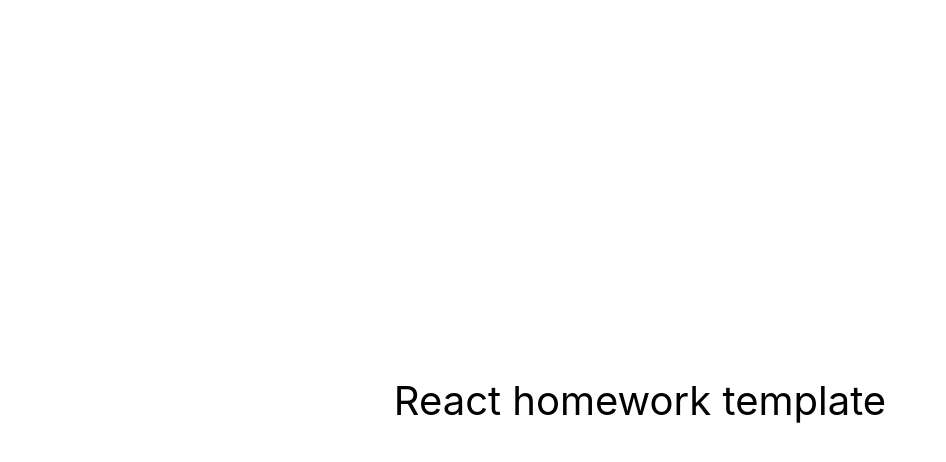
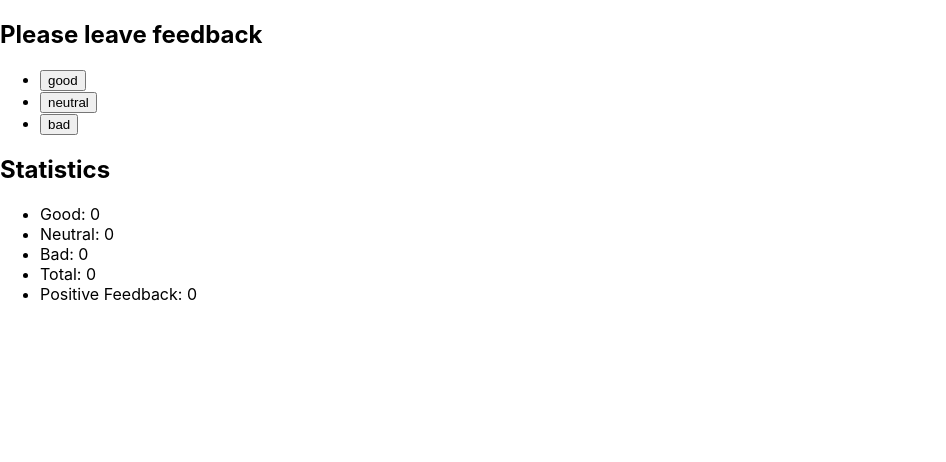
Before and after one commit to Fetivol/react-02-events-feedback, a React (Create React App) app: page / in a window 1280 px wide. Shown: the top 462 px of the page, without its empty margins (0-946 px from the left). Built offline with nearby package versions, Linux system fonts and the light colour scheme.

Commit message:
total+positive

```diff
--- a/src/components/App.jsx
+++ b/src/components/App.jsx
@@ -1,16 +1,51 @@
-export const App = () => {
-  return (
-    <div
-      style={{
-        height: '100vh',
-        display: 'flex',
-        justifyContent: 'center',
-        alignItems: 'center',
-        fontSize: 40,
-        color: '#010101'
-      }}
-    >
-      React homework template
-    </div>
-  );
-};
+import { Component } from 'react';
+import { FbManagement } from './FbManagement/FbManagement';
+import { Statistics } from './Statistics/Statistics';
+import { Wrapper } from './Wrapper/Wrapper';
+
+export class App extends Component {
+  state = {
+    good: 0,
+    neutral: 0,
+    bad: 0,
+  };
+
+  addFeedback = option => {
+    this.setState(pState => ({
+      // console.log([option], pState[option] + 1);
+      [option]: (pState[option] += 1),
+    }));
+  };
+
+  countTotalFeedback = () => {
+    const { good, neutral, bad } = this.state;
+    return good + neutral + bad;
+  };
+
+  countPositiveFeedbackPercentage = () => {
+    return Math.round((this.state.good / this.countTotalFeedback()) * 100);
+  };
+
+  render() {
+    return (
+      <div>
+        <Wrapper title="Please leave feedback">
+          <FbManagement
+            options={Object.keys(this.state)}
+            onClick={this.addFeedback}
+          ></FbManagement>
+        </Wrapper>
+
+        <Wrapper title="Statistics">
+          <Statistics
+            good={this.state.good}
+            neutral={this.state.neutral}
+            bad={this.state.bad}
+            total={this.countTotalFeedback()}
+            positivePercentage={this.countPositiveFeedbackPercentage()}
+          ></Statistics>
+        </Wrapper>
+      </div>
+    );
+  }
+}
--- /dev/null
+++ b/src/components/FbManagement/FbManagement.js
@@ -0,0 +1,13 @@
+export const FbManagement = ({ options, onClick }) => {
+  return (
+    <ul>
+      {options.map(option => {
+        return (
+          <li key={option}>
+            <button onClick={() => onClick(option)}>{option}</button>
+          </li>
+        );
+      })}
+    </ul>
+  );
+};
--- /dev/null
+++ b/src/components/Statistics/Statistics.js
@@ -0,0 +1,17 @@
+export const Statistics = ({
+  good,
+  neutral,
+  bad,
+  total,
+  positivePercentage,
+}) => {
+  return (
+    <ul>
+      <li>Good: {good}</li>
+      <li>Neutral: {neutral}</li>
+      <li>Bad: {bad}</li>
+      <li>Total: {total}</li>
+      <li>Positive Feedback: {positivePercentage || 0} </li>
+    </ul>
+  );
+};
--- /dev/null
+++ b/src/components/Wrapper/Wrapper.js
@@ -0,0 +1,8 @@
+export const Wrapper = ({ title, children }) => {
+  return (
+    <section>
+      <h2>{title}</h2>
+      {children}
+    </section>
+  );
+};
```
